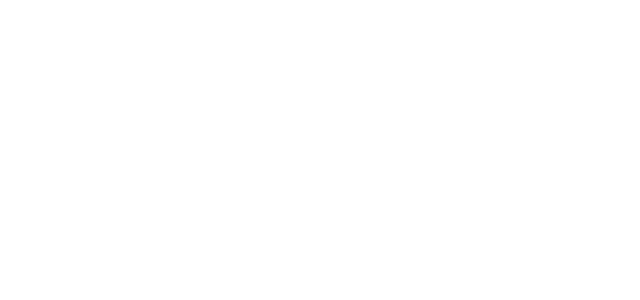
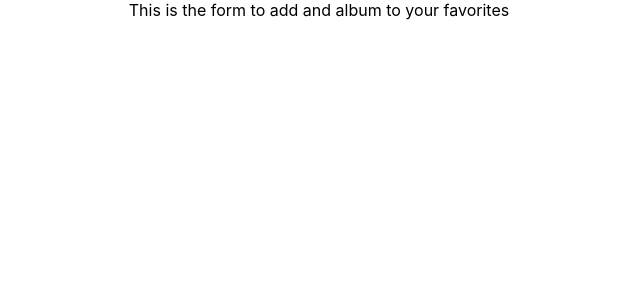
Before and after one commit to guzdaniel/favorite-albums-app, a React (Create React App) app: page /albums/new in a window 1280 px wide. Shown: the top 300 px of the page, without its empty margins (321-961 px from the left). Built offline with nearby package versions, Linux system fonts and the light colour scheme.

Commit message:
Adds routes for all components

```diff
--- a/src/Components/AlbumDetails.js
+++ b/src/Components/AlbumDetails.js
@@ -1,9 +1,11 @@
 import React from "react";
 
-function AlbumsDetails(){
+function AlbumDetails(){
     return (
-
+        <div>
+            These are the details of one album
+        </div>
     )
 }
 
-export default AlbumsDetails
+export default AlbumDetails
--- a/src/Components/AlbumForm.js
+++ b/src/Components/AlbumForm.js
@@ -2,7 +2,9 @@
 
 function AlbumForm(){
     return (
-
+        <div>
+            This is the form to add and album to your favorites
+        </div>
     )
 }
 
--- /dev/null
+++ b/src/Components/AlbumList.js
@@ -0,0 +1,11 @@
+import React from "react";
+
+function AlbumList(){
+    return (
+        <div>
+            This the list of your favorite albums
+        </div>
+    )
+}
+
+export default AlbumList
--- a/src/Components/App.js
+++ b/src/Components/App.js
@@ -1,6 +1,9 @@
 import React from 'react';
 import '../App.css';
 import Home from './Home';
+import AlbumList from './AlbumList';
+import AlbumForm from './AlbumForm';
+import AlbumDetails from './AlbumDetails';
 import { BrowserRouter as Router, Switch, Route } from 'react-router-dom'
 
 function App() {
@@ -8,13 +11,25 @@
     <Router>
       <div className="App">
         <Switch>
+          <Route path="/albums/new">
+            <AlbumForm />
+          </Route>
+          <Route path="/albums/:id">
+            <AlbumDetails />
+          </Route>
+          <Route path="/albums">
+            <AlbumList />
+          </Route>
           <Route exact path="/">
             <Home />
+          </Route>
+          <Route path="*">
+            <h1>404 Page Not Found</h1>
           </Route>
         </Switch>
       </div>
     </Router>
-  );
+  )
 }
 
 export default App;
```
Also changed, not shown: src/Components/AlbumsList.js (deleted, +0 -9 lines).
